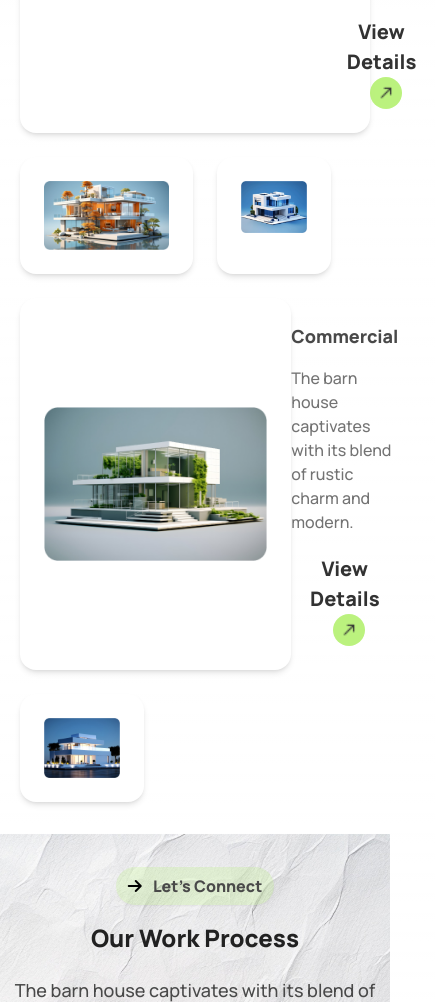
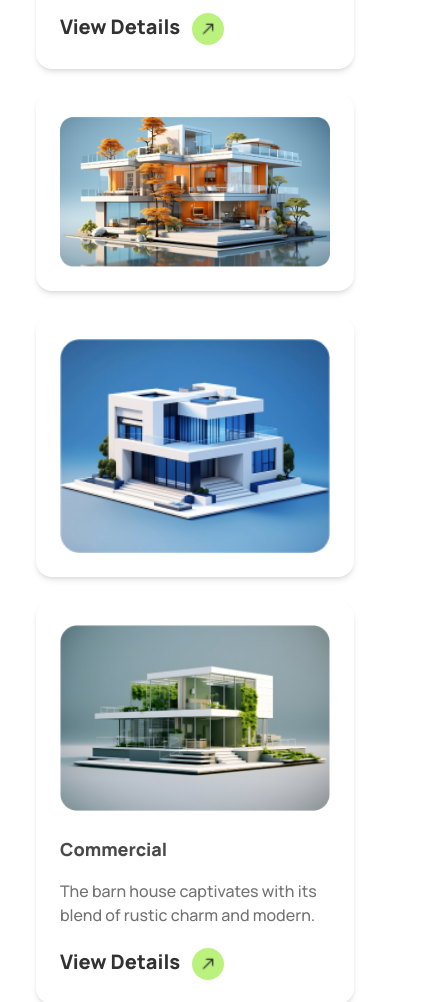
Before and after one commit to Sharif707/Assignment-3, a plain HTML site: page index.html in a window 390 px wide. Shown: the part 3362-4364 px from the top of the page, 435 px wide, since content can reach past the window. Drawn offline with nearby package versions, Linux system fonts and the light colour scheme.

Commit message:
challenge section total responsive for desktop and mobile

```diff
--- a/index.html
+++ b/index.html
@@ -249,13 +249,13 @@
 
 
             <!-- ----Grid-Container------ -->
-            <div class="grid md:grid-cols-12 gap-6 md:px-6">
+            <div class="grid px-4 lg:grid-cols-12 gap-6 md:px-6">
                 <!-- ---box-1------ -->
 
-                <div class="flex gap-6 items-center rounded-2xl bg-[#ffffff] shadow-md p-6 col-span-8">
+                <div class="flex flex-col lg:flex-row lg:items-center gap-6 rounded-2xl bg-[#ffffff] shadow-md p-6 lg:col-span-8">
                     <img src="assets/img1.png" alt="">
 
-                    <div>
+                    <div class="text-left lg:text-center">
                         <h4 class="md:text-2xl text-lg text-[#494949] font-extrabold text-left">Commercial</h4>
                         <p class="mt-4 my-5 text-[#737373] font-medium leading-6 text-left">
                             The barn house captivates with its blend of rustic charm and modern. The barn house
@@ -274,21 +274,21 @@
                 </div>
                 <!-- ---Box-2--- -->
 
-                <div class="col-span-4 rounded-2xl bg-[#ffffff] shadow-md p-6">
-                    <img src="assets/img2.png" alt="">
+                <div class="lg:col-span-4 rounded-2xl bg-[#ffffff] shadow-md p-6">
+                    <img src="assets/img2.png" class="w-full">
                 </div>
                 <!-- ---Box-3---- -->
 
-                <div class="col-span-3 rounded-2xl bg-[#ffffff] shadow-md p-6">
-                    <img src="assets/img3.png" alt="">
+                <div class="lg:col-span-3 rounded-2xl bg-[#ffffff] shadow-md p-6">
+                    <img src="assets/img3.png" class="w-full">
 
                 </div>
 
                 <!-- ----Box-4------- -->
-                <div class="flex items-center gap-6 col-span-6 rounded-2xl bg-[#ffffff] shadow-md p-6">
-                    <img src="assets/img4.png" alt="">
+                <div class="flex flex-col lg:flex-row items-center gap-6 lg:col-span-6 rounded-2xl bg-[#ffffff] shadow-md p-6">
+                    <img src="assets/img4.png" alt="" class="w-full">
 
-                    <div>
+                    <div class="text-left md:text-center">
                         <h4 class="md:text-2xl text-lg text-[#494949] font-extrabold text-left">Commercial</h4>
                         <p class="mt-4 my-5 text-[#737373] font-medium leading-6 text-left">
                             The barn house captivates with its blend of rustic charm and modern. </p>
@@ -307,8 +307,8 @@
 
                 <!-- ---Box-5---- -->
 
-                <div class="col-span-3 rounded-2xl bg-[#ffffff] shadow-md p-6">
-                    <img src="assets/img5.png" alt="">
+                <div class="lg:col-span-3 rounded-2xl bg-[#ffffff] shadow-md p-6">
+                    <img src="assets/img5.png" class="w-full">
                 </div>
 
 
```
